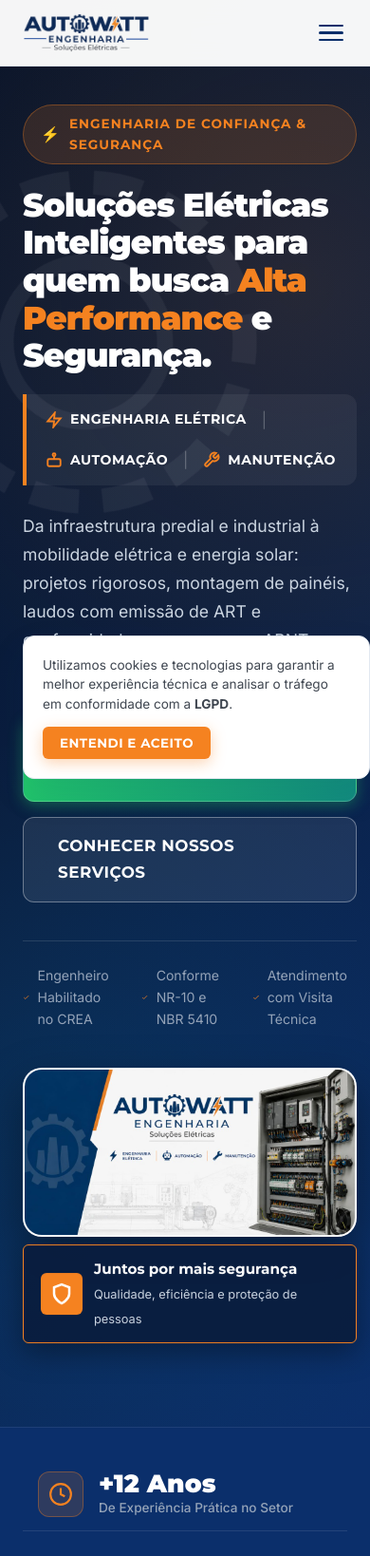
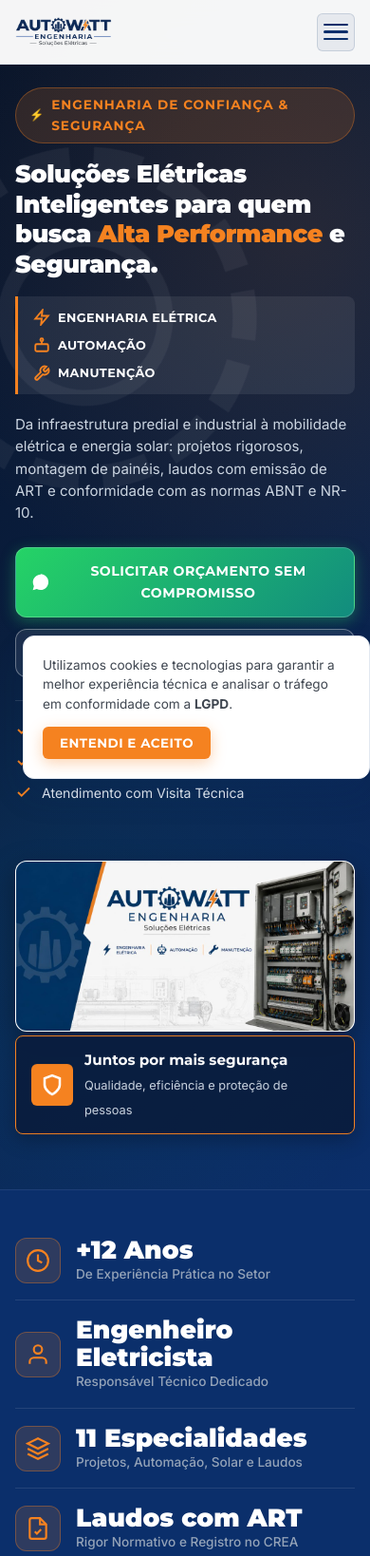
Before and after one commit to lucasrichieri/autowatt, a website: page index.html in a window 390 px wide. Shown: the top 1638 px of the page at 95% size. Drawn offline with Linux system fonts and the light colour scheme.

Commit message:
fix(mobile): otimização completa do layout mobile (menu hambúrguer, tipografia, pilares e espaçamentos)

```diff
--- a/css/style.css
+++ b/css/style.css
@@ -2077,49 +2077,40 @@
 }
 
 /* ==========================================================================
-   RESPONSIVIDADE (MEDIA QUERIES)
+   RESPONSIVIDADE (MEDIA QUERIES COMPLETAS & MOBILE-FIRST OPTIMIZED)
    ========================================================================== */
-@media (max-width: 1080px) {
-  .hero-grid-layout {
-    grid-template-columns: 1fr;
-    gap: 40px;
-  }
-  .hero-visual-wrapper {
-    max-width: 600px;
-    margin: 0 auto;
-  }
-  .credentials-grid {
-    grid-template-columns: repeat(2, 1fr);
-  }
-  .services-grid {
-    grid-template-columns: repeat(2, 1fr);
-  }
-  .steps-grid, .standards-grid {
-    grid-template-columns: repeat(2, 1fr);
-  }
-  .footer-grid {
-    grid-template-columns: repeat(2, 1fr);
-  }
-}
-
 @media (max-width: 1140px) {
   :root {
-    --header-height: 74px;
+    --header-height: 72px;
   }
   .mobile-toggle {
     display: flex;
+    flex-direction: column;
+    justify-content: center;
+    align-items: center;
+    gap: 5px;
+    width: 40px;
+    height: 40px;
+    padding: 6px;
+    background: rgba(11, 47, 107, 0.06);
+    border: 1.5px solid rgba(11, 47, 107, 0.15);
+    border-radius: var(--radius-sm);
+    cursor: pointer;
+    flex-shrink: 0;
   }
   .nav-menu {
     position: fixed;
     top: var(--header-height);
     left: 0;
     width: 100%;
+    max-height: calc(100vh - var(--header-height));
+    overflow-y: auto;
     background: #FFFFFF;
     flex-direction: column;
-    padding: 28px 24px;
-    gap: 16px;
-    box-shadow: var(--shadow-lg);
-    border-bottom: 1px solid var(--color-border);
+    padding: 24px 20px 32px;
+    gap: 4px;
+    box-shadow: 0 20px 40px rgba(0, 0, 0, 0.15);
+    border-bottom: 2px solid var(--color-accent-orange);
     transform: translateY(-150%);
     transition: transform var(--transition-normal);
     z-index: 999;
@@ -2128,74 +2119,270 @@
     transform: translateY(0);
   }
   .nav-link {
-    font-size: 0.95rem;
-    padding: 8px 0;
+    font-size: 0.98rem;
+    font-weight: 600;
+    padding: 12px 10px;
     width: 100%;
     border-bottom: 1px solid #F1F5F9;
   }
+  .hero-grid-layout {
+    grid-template-columns: 1fr;
+    gap: 36px;
+  }
+  .hero-visual-wrapper {
+    max-width: 620px;
+    margin: 0 auto;
+    width: 100%;
+  }
+}
+
+@media (max-width: 992px) {
+  .credentials-grid {
+    grid-template-columns: repeat(2, 1fr);
+  }
+  .services-grid {
+    grid-template-columns: repeat(2, 1fr);
+  }
+  .steps-grid, .standards-grid {
+    grid-template-columns: repeat(2, 1fr);
+  }
+  .footer-grid {
+    grid-template-columns: repeat(2, 1fr);
+    gap: 36px;
+  }
 }
 
 @media (max-width: 768px) {
   :root {
-    --header-height: 70px;
-  }
-  .header-cta-group .btn {
+    --header-height: 68px;
+  }
+  .header-container {
+    padding: 0 16px;
+    gap: 12px;
+  }
+  .brand-logo-img {
+    height: 36px;
+    max-height: 36px;
+  }
+  .header-cta-group .btn-header-cta {
     display: none;
   }
+  .mobile-toggle {
+    display: flex;
+  }
+
+  /* Hero Section Mobile */
+  .hero-section {
+    padding-top: calc(var(--header-height) + 24px);
+    padding-bottom: 50px;
+  }
+  .hero-tag {
+    padding: 6px 14px;
+    font-size: 0.76rem;
+    gap: 8px;
+    margin-bottom: 16px;
+  }
   .hero-title {
-    font-size: 2.15rem;
-  }
-  .section-title {
-    font-size: 1.85rem;
-  }
-  .about-grid, .calculator-grid, .segment-pane.active, .feature-ev-grid, .contact-grid {
-    grid-template-columns: 1fr;
-    gap: 32px;
-  }
-  .specialties-grid, .solar-pillars-grid, .laudos-grid, .testimonials-grid {
-    grid-template-columns: 1fr;
-  }
-  .training-pillars-list {
-    grid-template-columns: repeat(2, 1fr);
-  }
-  .training-topics-grid {
-    grid-template-columns: 1fr;
-  }
-  .credentials-grid {
-    grid-template-columns: 1fr;
-  }
-  .credential-item {
-    border-right: none;
-    border-bottom: 1px solid rgba(255, 255, 255, 0.1);
-  }
-  .services-grid {
-    grid-template-columns: 1fr;
-  }
-  .segments-tabs-nav {
+    font-size: clamp(1.55rem, 6.8vw, 1.95rem);
+    line-height: 1.24;
+    margin-bottom: 18px;
+    letter-spacing: -0.5px;
+  }
+  .hero-pillars-bar {
+    display: flex;
     flex-direction: column;
-  }
-  .segment-pane {
-    padding: 24px;
-  }
-  .calculator-box {
-    padding: 28px 20px;
-  }
-  .training-banner-box {
-    padding: 32px 20px;
-  }
-  .form-card {
-    padding: 24px;
+    align-items: flex-start;
+    gap: 8px;
+    padding: 12px 16px;
+    margin-bottom: 20px;
+    background: rgba(255, 255, 255, 0.08);
+    border-left: 3px solid var(--color-accent-orange);
+    border-radius: 0 8px 8px 0;
+    width: 100%;
+    box-sizing: border-box;
+  }
+  .pillar-divider {
+    display: none;
+  }
+  .pillar-item {
+    font-size: 0.8rem;
+    letter-spacing: 0.4px;
+    gap: 8px;
+  }
+  .hero-description {
+    font-size: 0.94rem;
+    line-height: 1.55;
+    color: #CBD5E1;
+    margin-bottom: 24px;
+  }
+  .hero-actions {
+    display: flex;
+    flex-direction: column;
+    width: 100%;
+    gap: 12px;
+    margin-bottom: 24px;
+  }
+  .hero-actions .btn {
+    width: 100%;
+    justify-content: center;
+    padding: 14px 20px;
+    font-size: 0.92rem;
+    text-align: center;
+    box-sizing: border-box;
+  }
+  .hero-trust-indicators {
+    display: flex;
+    flex-direction: column;
+    align-items: flex-start;
+    gap: 10px;
+    width: 100%;
+    padding-top: 18px;
+    border-top: 1px solid rgba(255, 255, 255, 0.12);
+  }
+  .trust-item {
+    display: flex;
+    align-items: center;
+    gap: 10px;
+    font-size: 0.88rem;
+    color: #E2E8F0;
+    width: 100%;
+  }
+
+  /* Hero Banner & Badge Mobile */
+  .hero-visual-wrapper {
+    margin-top: 24px;
+    width: 100%;
+    max-width: 100%;
+  }
+  .hero-diagonal-card {
+    border-radius: 12px;
+    border: 1.5px solid rgba(255, 255, 255, 0.15);
+    box-shadow: 0 10px 30px rgba(0, 0, 0, 0.35);
+    background: #FFFFFF;
+    overflow: hidden;
   }
   .hero-banner-image {
+    width: 100%;
     height: auto;
     aspect-ratio: 2 / 1;
     min-height: auto;
     object-fit: contain;
+    display: block;
   }
   .hero-floating-badge {
     position: static;
-    margin: 16px auto 0;
+    margin: 12px 0 0 0;
+    width: 100%;
     max-width: 100%;
-    border-radius: var(--radius-sm);
-  }
-}
+    box-sizing: border-box;
+    padding: 12px 16px;
+    border-radius: 8px;
+    display: flex;
+    align-items: center;
+    gap: 12px;
+    background: rgba(10, 30, 63, 0.96);
+    border: 1px solid var(--color-accent-orange);
+    box-shadow: 0 6px 20px rgba(0, 0, 0, 0.25);
+  }
+
+  /* Seções Gerais */
+  .section-padding {
+    padding: 50px 0;
+  }
+  .section-title {
+    font-size: 1.75rem;
+    line-height: 1.25;
+  }
+  .section-subtitle {
+    font-size: 0.92rem;
+  }
+  .container {
+    padding: 0 16px;
+  }
+  .about-grid, .calculator-grid, .segment-pane.active, .feature-ev-grid, .contact-grid {
+    grid-template-columns: 1fr;
+    gap: 28px;
+  }
+  .specialties-grid, .solar-pillars-grid, .laudos-grid, .testimonials-grid {
+    grid-template-columns: 1fr;
+    gap: 16px;
+  }
+  .training-pillars-list {
+    grid-template-columns: 1fr;
+    gap: 12px;
+  }
+  .training-topics-grid {
+    grid-template-columns: 1fr;
+    gap: 12px;
+  }
+  .credentials-grid {
+    grid-template-columns: 1fr;
+    gap: 0;
+  }
+  .credential-item {
+    border-right: none;
+    border-bottom: 1px solid rgba(255, 255, 255, 0.1);
+    padding: 16px 0;
+  }
+  .services-grid {
+    grid-template-columns: 1fr;
+    gap: 16px;
+  }
+  .segments-tabs-nav {
+    flex-direction: column;
+    gap: 8px;
+    width: 100%;
+  }
+  .segments-tab-btn {
+    width: 100%;
+    justify-content: center;
+    padding: 12px;
+  }
+  .segment-pane {
+    padding: 20px 16px;
+    border-radius: 12px;
+  }
+  .calculator-box {
+    padding: 22px 16px;
+    border-radius: 12px;
+  }
+  .training-banner-box {
+    padding: 24px 16px;
+    border-radius: 12px;
+  }
+  .form-card {
+    padding: 22px 16px;
+    border-radius: 12px;
+  }
+  .contact-info-card {
+    padding: 24px 18px;
+    border-radius: 12px;
+  }
+  .footer-grid {
+    grid-template-columns: 1fr;
+    gap: 28px;
+  }
+  .footer-bottom-container {
+    flex-direction: column;
+    text-align: center;
+    gap: 12px;
+  }
+}
+
+@media (max-width: 480px) {
+  .hero-title {
+    font-size: 1.6rem;
+  }
+  .hero-actions .btn {
+    font-size: 0.88rem;
+    padding: 13px 16px;
+  }
+  .btn-lg {
+    padding: 13px 16px;
+    font-size: 0.88rem;
+  }
+  .brand-logo-img {
+    height: 32px;
+    max-height: 32px;
+  }
+}
```
